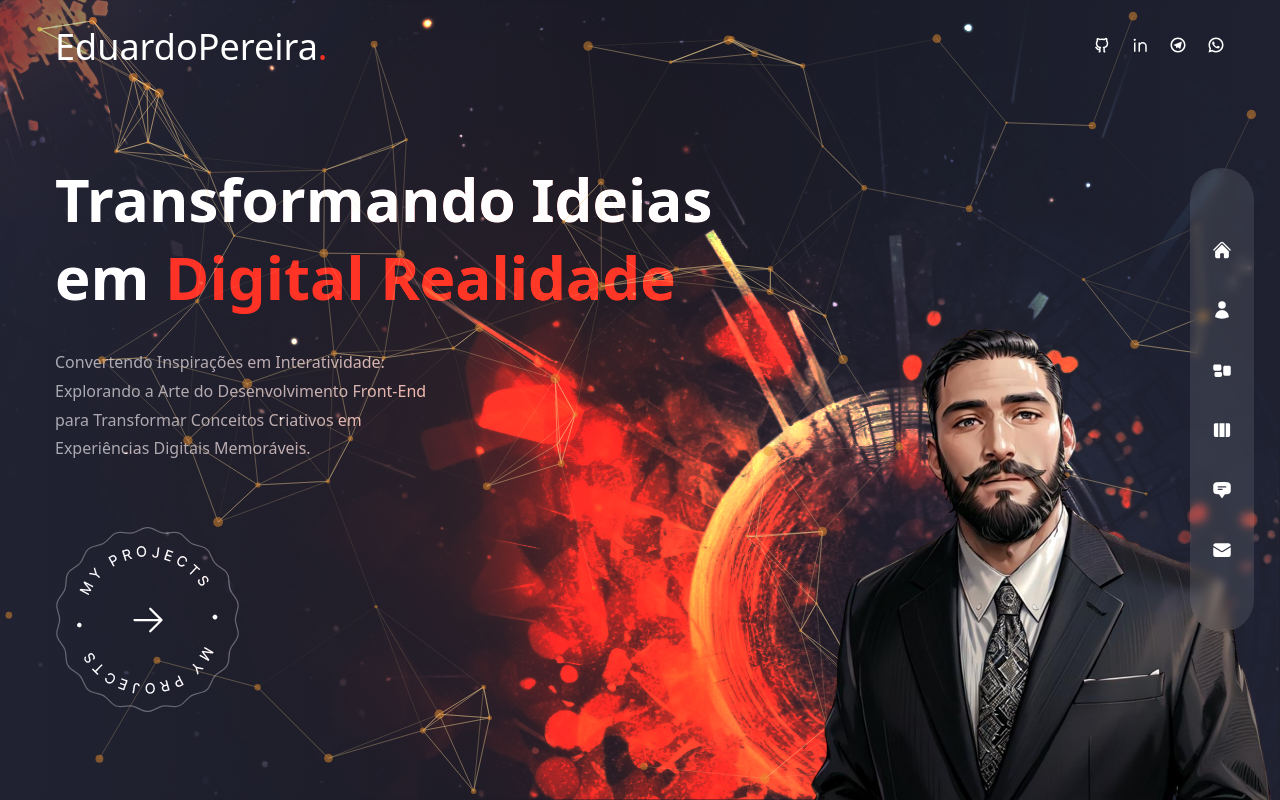
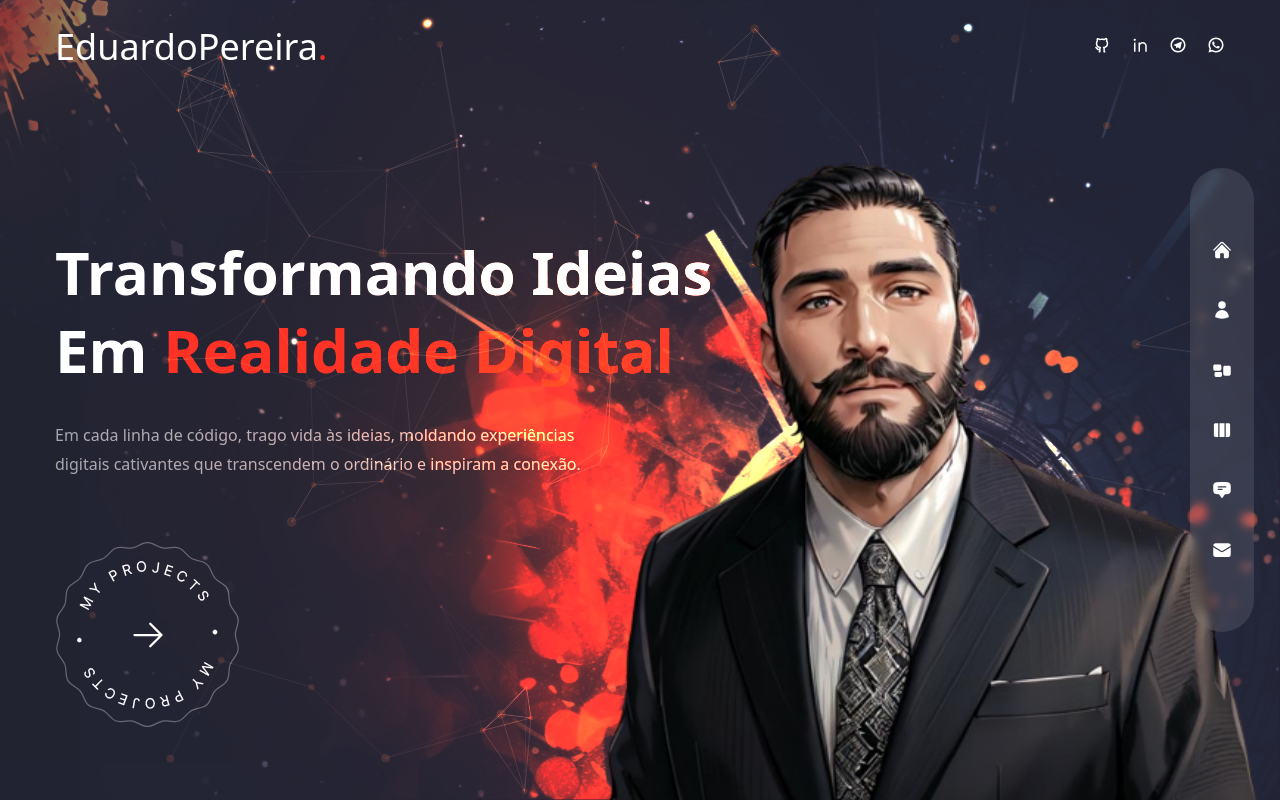
Before and after one commit to EduardoPereiraLima-Dev/EduardoPereira, a Next.js app: page / in a window 1280 px wide. Built offline with nearby package versions, Linux system fonts and the light colour scheme.

Commit message:
estilizaçao de diversos componentes

```diff
--- a/components/Avatar.js
+++ b/components/Avatar.js
@@ -1,17 +1,10 @@
-import Image from "next/image";
+import Image from 'next/image'
 
 const Avatar = () => {
-  return (
-    <div className='hidden xl:flex xl:max-w-none'>
-      <Image
-        src='/Avatar.png'
-        width={737}
-        height={678}
-        alt=''
-        className='translate-z-0 w-full h-full'
-      />
-    </div>
-  );
+  return <div className='hidden xl:flex xl:max-w-none'>
+    <Image src={'/avatar.png'} width={737} height={678} alt=''
+     className='translate-z-0 w-full h-full'/>
+  </div>;
 };
 
 export default Avatar;
--- a/components/ProjectsBtn.js
+++ b/components/ProjectsBtn.js
@@ -1,23 +1,19 @@
-//next
-import Image from "next/image";
+import Image from 'next/image'
 
-//next link
-import Link from "next/link";
+import Link from 'next/link'
 
-//icons
-import { HiArrowRight } from "react-icons/hi2";
+import {HiArrowRight } from 'react-icons/hi2'
 
 const ProjectsBtn = () => {
-  return <div className='mx-auto xl:mx-0 cursor-pointer'>
-    <Link href={'/work'} className='relative w-[185px] h-[185px] flex justify-center bg-circleStar items-center bg-cover bg-center bg-no-repeat group'>
-      <Image
-      src={'/rounded-text.png'}
-      width={141}
+  return <div className='mx-auto xl:mx-0'>
+    <Link href={"/work"} className='relative w-[185px] h-[185px] flex justify-center items-center
+     bg-circleStar bg-cover bg-center bg-no-repeat group'>
+      <Image src={"/rounded-text.png"} width={141}
       height={148}
       alt=''
-       className='animate-spin-slow w-full max-w-[141px] max-h-[148px]'
-       />
-       <HiArrowRight  className='absolute text-4xl group-hover:translate-x-2 transition-all duration-300' />
+      className='animate-spin-slow w-full h-full max-w-[141px] max-h-[148px]'
+      />
+      <HiArrowRight className='absolute text-4xl group-hover:translate-x-2 transition-all duration-300 '/>
     </Link>
   </div>;
 };
--- a/components/WorkSlider.js
+++ b/components/WorkSlider.js
@@ -2,7 +2,7 @@ import 'swiper/css';
 import 'swiper/css/pagination';
 import 'swiper/css/navigation';
 
-import { Pagination, Navigation } from 'swiper';
+import { Pagination,FreeMode } from 'swiper';
 import React from 'react';
 
 // Import components do Swiper from o React
@@ -28,7 +28,7 @@ const workSlides = {
         {
           title: 'title',
           path: '/thumb2.JPG',
-          link:'https://github.com/Eduardopereira11967484018?tab=repositories'
+          link:'wearther-app-eduardo.vercel.app'
         },
         {
           title: 'title',
@@ -195,12 +195,25 @@ const workSlides = {
 const WorkSlider = () => {
   return (
     <Swiper
-
-
+     breakpoints={{
+        320: {
+          slidesPerView: 1,
+          spaceBetween: 15,
+        },
+        640: {
+          slidesPerView: 1,
+          spaceBetween: 15,
+        },
+      }}
+      freeMode={true}
+      pagination={{
+        clickable: true
+      }}
+      modules={[FreeMode,Pagination]}
+      className='h-[350px] sm:h-[400px]'
     >
-
       {workSlides.slides.map((slide, index) => (
-        <SwiperSlide key={index}>
+        <SwiperSlide key={index} >
           <div className='grid grid-cols-2 grid-rows-2 gap-4 cursor-pointer'>
             {slide.images.map((image, subIndex) => (
               <div className='relative rounded-lg overflow-hidden flex items-center justify-center group' key={subIndex}>
--- a/pages/about/index.js
+++ b/pages/about/index.js
@@ -1,6 +1,8 @@
-/* eslint-disable react/jsx-key */
+import React, { useState } from 'react'
+import { motion } from 'framer-motion'
+import { fadeIn } from '../../variants'
 
-import React,{useState} from 'react';
+import CountUp from 'react-countup'
 // icons
 import {
   FaHtml5,
@@ -9,7 +11,6 @@ import {
   FaReact,
   FaWordpress,
   FaFigma,
-  FaIcons,
 } from "react-icons/fa";
 
 import {
@@ -20,184 +21,182 @@ import {
 } from "react-icons/si";
 
 
-
 //  data
 const aboutData = [
   {
     title: 'Habilidades',
     info: [
       {
-        title: 'desenvolvedor front-end',
+        title: 'Web Desenvolvedor',
         icons: [
-          <FaHtml5 />,
-          <FaCss3 />,
-          <FaJs />,
-          <FaReact />,
-          <SiNextdotjs />,
-          <SiFramer />,
-          <FaWordpress />,
+          <FaHtml5 key={1} />,
+          <FaCss3 key={2} />,
+          <FaJs key={3} />,
+          <FaReact key={4} />,
+          <SiNextdotjs key={5} />,
+          <SiFramer key={6} />,
+          <FaWordpress key={7} />,
         ],
       },
       {
         title: 'UI/UX Design',
-        icons: [<FaFigma />, <SiAdobexd />, <SiAdobephotoshop />],
+        icons: [<FaFigma key={1} />, <SiAdobexd  key={2}/>, <SiAdobephotoshop key={3} />],
       },
     ],
   },
   {
-    title: ' prêmios',
+    title: 'Prêmios',
     info: [
       {
-        title: 'Aspirando a conquistas',
-        stage: '2023 - xxxx',
+        title: 'Aspirando conquistas',
+        stage: 'xxxx - 2023',
       },
       {
-        title: 'em Busca',
-        stage: '2023 - xxxx',
-      },
-
-    ],
-  },
-  {
-    title: 'Experiência ',
-    info: [
-
-      {
-        title: 'Pode ser a sua empresa',
-        stage: '2023 - xxxx',
-      },
-      {
-        title: 'Determinado para iniciar',
-        stage: '2023 - xxxx',
+        title: 'Em busca',
+        stage: 'xxx - 2023',
       },
     ],
   },
   {
-    title: 'Credenciais',
+    title: 'experiência',
     info: [
       {
-        title: 'Estácio de Sá',
+        title: 'em busca',
+        stage: 'xxxx - 2023',
+      },
+      {
+        title: 'em busca',
+        stage: 'xxxx - 2023',
+      },
+      {
+        title: 'em busca',
+        stage: 'xxxx - 2023',
+      },
+    ],
+  },
+  {
+    title: 'credenciais',
+    info: [
+      {
+        title: 'Estacio de Sá',
         stage: '2023',
       },
-
-
       {
-        title: 'Academind ',
+        title: 'The Futur',
         stage: '2023',
       },
-
-
+      {
+        title: 'Academind',
+        stage: '2023',
+      },
     ],
   },
 ];
-//components
-import Avatar from '../../components/Avatar';
-import Circles from '../../components/Circles';
 
-//frame motion
-import { motion } from 'framer-motion';
-import { fadeIn } from '../../variants';
+import Avatar from '../../components/Avatar'
+import Circles from '../../components/Circles'
 
-//counter
-import CountUp from 'react-countup';
+const About = () => {
+
+  const [index, setIndex] = useState(0)
 
 
-const About = () => {
-  const [index, setIndex] = useState(0);
-  console.log(index);
-
-  return (
-    <div className='h-full bg-primary/30 py-36 text-center xl:text-left'>
+  return <div className=' h-full bg-primary/30 py-32 text-center xl:text-left'>
     <Circles />
     {/* avatar img */}
-      <motion.div
-      variants={fadeIn('right,0.2')}
-      initial='hidden'
-      animate='show'
-      exit='hidden'
-      className='hidden xl:flex absolute bottom-0 -left-[240px]'
-
-      >
+    <motion.div variants={fadeIn('right', 0.2)} initial="hidden" animate="show" exit="hidden"
+      className='hidden xl:flex absolute bottom-0 -left-[230px]'>
       <Avatar />
     </motion.div>
-      <div className='container mx-auto h-full flex flex-col items-center xl:flex-row gap-x-6'>
-        {/*text */}
+    <div className='container mx-auto h-full flex flex-col items-center xl:flex-row'>
       <div className='flex-1 flex flex-col justify-center'>
-        <h2 className='text-3xl md:text-4xl lg:text-3xl xl:text-3xl'>Historias <span className='text-accent'>cativantes</span> dão a luz ideias magníficas<span className='text-accent'>.</span></h2>
-        <p  className=' max-w-[500px] mx-auto xl:mx-0 mb-6 xl:mb-12 px-2 xl:px-0'>Como desenvolvedor iniciante, estou  embarcando em uma jornada emocionante.</p>
-        {/*counters */}
-        <div className='hidden md:flex md:max-w-xl xl:max-w-none mx:auto xl:mx-0 mb:-8'>
-          <div className='flex flex-1 xl:gap-x-6'>
-            {/*experience */}
-            <div className='relative flex-1 after:w-[1px] after:h-full after:bg-white/10 after:absolute after:top-0 after:right-0'>
-              <div className='text-2xl lx:4xl font-extrabold text-accent mb-2'>
-              <CountUp start={100} end={1} duration={10} />+
+        <motion.h2
+          variants={fadeIn('right', 0.2)} initial="hidden" animate="show" exit="hidden"
+          className='h2'>Histórias <span className='text-accent'>cativantes </span>geram design magnificos.</motion.h2>
+        <motion.p
+          variants={fadeIn('right', 0.4)} initial="hidden" animate="show" exit="hidden"
+          className='max-w-[500px] mx-auto xl:mx-0 mb-6 xl:mb-12 px-2 xl:px-0 '>Desenvolvedor front-end comprometido em criar interfaces envolventes, dominando HTML, CSS, e JavaScript, e explorando tecnologias como React e Vue.js. Busco constantemente aprimorar minhas habilidades e moldar o futuro da experiência do usuário na web.
+        </motion.p>
+        <motion.div
+          variants={fadeIn('right', 0.6)} initial="hidden" animate="show" exit="hidden"
+          className='hidden md:flex md:max-w-xl xl:max-none mx-auto xl:mx-0 mb-8'>
+          <div className='flex flex-1 xl:gap-x-6 '>
+            {/* Experience */}
+            <div className='relative flex-1 after:w-[1px] after:h-full after:bg-white/10 after:abosulte after:top-0 after:right-0'>
+              <div className="text-2xl xl:text-4xl font-extrabold text-accent mb-2">
+                <CountUp start={0} end={1} duration={5} /> +
               </div>
-              <div className='text-xs uppercase tracking-[1px] leading-[1.4] max-w-[100px]'>Experiência</div>
+              <div className='text-xs uppercase tracking-[1px] leading-[1.4] max-w-[100px]'>Anos de experiência</div>
             </div>
-          </div>
-              {/*Clintes */}
-            <div className='relative flex-1 after:w-[1px] after:h-full after:bg-white/10 after:absolute after:top-0 after:right-0 '>
-              <div className='text-2xl lx:4xl font-extrabold text-accent mb-2'>
-              <CountUp start={100} end={1} duration={10} />+
+
+            <div className='relative flex-1 after:w-[1px] after:h-full after:bg-white/10 after:abosulte after:top-0 after:right-0'>
+              <div className="text-2xl xl:text-4xl font-extrabold text-accent mb-2">
+                <CountUp start={100} end={1} duration={5} /> +
               </div>
               <div className='text-xs uppercase tracking-[1px] leading-[1.4] max-w-[100px]'> Clientes</div>
             </div>
-
-            {/*Premios */}
-            <div className='relative flex-1 after:w-[1px] after:h-full after:bg-white/10 after:absolute after:top-0 after:right-0'>
-              <div className='text-2xl lx:4xl font-extrabold text-accent mb-2'>
-              <CountUp start={100} end={0} duration={10} />+
+            <div className='relative flex-1 after:w-[1px] after:h-full after:bg-white/10 after:abosulte after:top-0 after:right-0'>
+              <div className="text-2xl xl:text-4xl font-extrabold text-accent mb-2">
+                <CountUp start={0} end={29} duration={5} /> +
               </div>
-              <div className='text-xs uppercase tracking-[1px] leading-[1.4] max-w-[100px]'>Prêmios</div>
+              <div className='text-xs uppercase tracking-[1px] leading-[1.4] max-w-[100px]'>Projetos finalizados</div>
             </div>
-            {/*Projetos */}
-            <div className='relative flex-1 after:w-[0px] after:h-full after:bg-white/10 after:absolute after:top-0 after:right-0'>
-              <div className='text-2xl lx:4xl font-extrabold text-accent mt-2'>
-              <CountUp start={100} end={30} duration={10} />+
+            <div className='relative flex-1'>
+              <div className="text-2xl xl:text-4xl font-extrabold text-accent mb-2">
+                <CountUp start={100} end={0} duration={5} /> +
               </div>
-              <div className='text-xs uppercase tracking-[1px] leading-[1.4] max-w-[100px]'>Projetos</div>
+              <div className='text-xs uppercase tracking-[1px] leading-[1.4] max-w-[100px]'>Ganhando Prêmios</div>
             </div>
           </div>
+        </motion.div>
       </div>
-        {/*info */}
-        <div className='flex-1 flex flex-col justify-center'>
-          <div className=' flex-1 flex flex-col w-full xl:mx-w-[48%] h-[480px]'>
-            <div className='flex gap-x-4 xl:gap-x-8 mx-auto lx:mx-0 mb-4'>
-              {aboutData.map((item,itemIndex)=>{
-                return(
-                  <div key={itemIndex} className={`${index === itemIndex &&'text-accent after:w-[100%] after:bg-accent after:transition-all after:duration-300'}'capitalize cursor-pointer xl:text-lg relative after:w-8 after:h-[2px] after:bg-white after:absolute after:-bottom-1 after:left-0 after:right-0'`}
+      <motion.div
+        variants={fadeIn('left', 0.4)} initial="hidden" animate="show" exit="hidden"
+        className='flex flex-col w-full xl:max-w-[48%] h-[480px]'>
+        <div className='flex gap-x-4 xl:gap-x-8 mx-auto xl:mx-0 mb-4'>
+          {aboutData.map((item, itemIndex) => {
+            return (
+              <div key={itemIndex}
+                className={` ${index === itemIndex && 'text-accent after:w-[100%] after:bg-accent after:transition-all after:duration-300'}
+              cursor-pointer capitalize
+              xl:text-lg relative after:w-8 after:h-[2px]
+              after:bg-white after:absolute after:-bottom-1 after:left-0
+              `}
                 onClick={() => setIndex(itemIndex)}
+
               >
-                  {item.title}</div>
-                );
+                {item.title}
+              </div>
+            )
+          })}
+
+        </div>
+
+        <div className='py-2 xl:py-6 flex flex-col gap-y-2 xl:gap-y-4 items-center
+          xl:items-start
+          '>
+          {aboutData[index].info.map((item, itemIndex) => {
+            return <div key={itemIndex} className='flex-1 flex flex-col md:flex-row max-w-max
+            gap-x-2 items-center text-white/60
+            '>
+              <div className='font-light mb-2 md:mb-0 '>
+                {item.title}
+              </div>
+              <div className='hidden md:flex'>-</div>
+              <div>{item.stage}</div>
+              <div className='flex gap-x-4'>
+                {/* icons */}
+                {item.icons?.map((icon, itemIndex) => {
+                  return <div key={itemIndex} className='text-2xl text-white '>{icon}</div>
                 })}
               </div>
             </div>
-          <div className='py-2 xl:py-6 flex flex-col gap-y-2 xl:gap-y-4 items-center xl:items-start ml-[50px]'>
-            {aboutData[index].info.map((item, itemIndex)=>{
-              return(
-                 <div key={itemIndex} className='flex-1 flex flex-col md:flex-row max-w-max gap-x-2 items-center text-white/60'>
-                {/*title */}
-                <div className='font-light mb-2 mb:mb-0'>{item.title}</div>
-                <div className='hidden md:flex'></div>
-                <div>{item.stage}</div>
-                <div className='flex gap-x-4'>
-                   {/*icons */}
-                {item.icons?.map((icon, itemIndex)=> {
-                  return (
-                  <div className='text-2xl text-white'>{icon}</div>
-                  );
-                })}</div>
+          })}
+        </div>
+      </motion.div>
 
     </div>
-              );
-            })}
-          </div>
-        </div>
-      </div>
-    </div>
-  );
+  </div>;
 };
 
 export default About;
--- a/pages/index.js
+++ b/pages/index.js
@@ -1,80 +1,66 @@
-// next image
-import Image  from "next/image";
+import image from 'next/image'
 
-//components
+import ParticlesContainer from '../components/ParticlesContainer'
+import ProjectsBtn from '../components/ProjectsBtn'
+import Avatar from '../components/Avatar'
 
-import ParticlesContainer from "../components/ParticlesContainer";
-import ProjectsBtn from "../components/ProjectsBtn";
-import Avatar from "../components/Avatar";
-
-//framer motion
 import { motion } from 'framer-motion'
 
 //variants
 import { fadeIn } from '../variants'
 
+
+
 const Home = () => {
-  return (
-    <div className='bg-primary/60 h-full'>
-      {/* Text */}
-      <div className='w-full h-full bg-gradient-to-r from-primary/10 via-black/30 to-black/10'>
-        <div className='text-center flex flex-col justify-center xl:text-left  mx-auto container'style={{paddingTop:'10rem'}} >
-          {/* Title */}
+  return <div className='bg-primary/60 h-full'>
+    {/*text*/}
+    <div className='w-full h-full bg-gradint-to-r from-primary/10 via-black/30 to-black/10'>
+      <div className='text-center flex flex-col justify-center xl:pt-40 xl:text-left h-full container mx-auto'>
+        {/* title */}
         <motion.h1
-            variants={fadeIn('down,0,2')}
-            initial='hidden'
-            animate='show'
-            exit='hidden'
-            className='h1' // Increase text size for small screens
-          >
-            Transformando Ideias <br /> em {''}
-            <span className='text-accent'>Digital Realidade </span> {/* Correct 'spam' to 'span' */}
-          </motion.h1>
-          {/* Subtitle */}
+          variants={fadeIn('down', 0.2)}
+          initial='hidden' animate="show" exit="hidden"
+          className='h1'>Transformando Ideias <br /> Em {' '} <span className='text-accent'>Realidade Digital</span></motion.h1>
+        {/* subtitle */}
         <motion.p
-            variants={fadeIn('down,0,4')}
-            initial="hidden"
-            animate="show"
-            exit="hidden"
-            className='max-w-sm xl:max mx-auto xl:mx-0 mb-10 xl:mb-16'
-          >
-            Convertendo Inspirações em Interatividade: Explorando a Arte do Desenvolvimento Front-End para Transformar Conceitos Criativos em Experiências Digitais Memoráveis.
+          variants={fadeIn('down', 0.3)}
+          initial='hidden' animate="show" exit="hidden"
+          className='max-w-sm xl:max-w-xl mx-auto xl:mx-0 mb-10 xl:mb-16'>
+         Em cada linha de código, trago vida às ideias, moldando experiências digitais cativantes que transcendem o ordinário e inspiram a conexão.
         </motion.p>
-          {/*Btn */}
-          <motion.div
-            variants={fadeIn('down,0,8')}
-            initial='hidden'
-            animate='show'
-            exit='hidden'
-            className=' hidden xl:flex'
-          >
-            <ProjectsBtn/>
+        {/* btn */}
+        <div className='flex justify-center xl:hidden relative'>
+          <ProjectsBtn />
+        </div>
+        <motion.div variants={fadeIn('down', 0.4)}
+          initial='hidden' animate="show" exit="hidden"
+          className='hidden xl:flex'>
+          <ProjectsBtn />
         </motion.div>
       </div>
     </div>
-      {/* Image */}
-      <div className= 'w-full h-full absolute right-0 bottom-0'> {/* Adjust image height for small screens */}
-        {/* Background Image */}
-        <div className='bg-none xl:bg-explosion xl:bg-cover xl:bg-right xl:bg-no-repeat w-full h-full absolute mix-blend-color-dodge translate-z-0'></div>
-        {/* Particles */}
+    {/*image*/}
+    <div className='w-[1200px] h-full absolute right-0 bottom-0'>
+      {/* bg img */}
+      <div className='bg-none xl:bg-explosion xl:bg-cover  xl:bg-right xl:bg-no-repeat w-full h-full
+      absolute mix-blend-color-dodge translate-z-0
+      '>
+        {/* particles */}
         <ParticlesContainer/>
-        {/* Avatar Image */}
-        <div className='hidden xl:flex  absolute bottom-0 right-2'>
+        {/* Avatar */}
+
+      </div>
         <motion.div
-            variants={fadeIn('up,0,8')}
-            initial='hidden'
-            animate='show'
-            exit='hidden'
-            translate={{duration:1,ease:'easeInOut'}}
-            className='sm:hidden w-full h-full max-w-[737px] max-h-[678px] absolute -bottom-32 lg:bottom-0 lg:right-[8%]' // Adjust size and positioning for small screens
-          >
+        variants={fadeIn('up', 0.5)}
+        initial='hidden' animate="show" exit="hidden"
+        transition={{duration:1, ease: 'easeInOut'}}
+        className='w-full h-full max-w-[737px] max-h-[678px] absolute -bottom-32
+        lg:bottom-0 lg:right-[1%]
+        '>
+          <Avatar/>
         </motion.div>
-          <Avatar />
     </div>
-      </div>
-    </div>
-  );
+  </div>;
 };
 
-
 export default Home;
```
Lines whose indentation alone changed are shown as unchanged.
